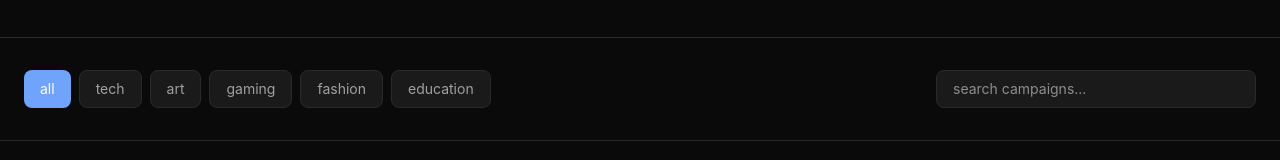
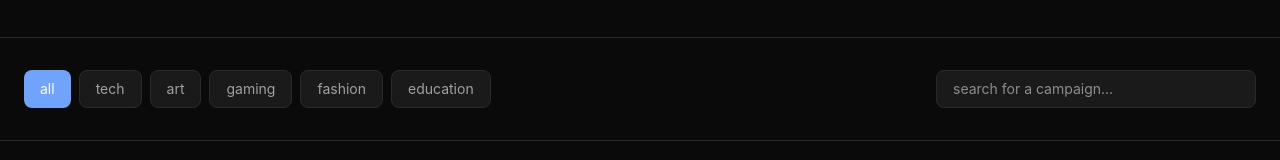
Before and after one commit to GeorgeSett/calhacks-2025, a Next.js app: page /explore in a window 1280 px wide. Shown: the part 282-442 px from the top of the page. Built offline with nearby package versions, Linux system fonts and the light colour scheme.

Commit message:
Input component

```diff
--- a/app/create/page.tsx
+++ /dev/null
@@ -1,7 +0,0 @@
-import React from "react";
-
-const page = () => {
-  return <div>page</div>;
-};
-
-export default page;
--- a/app/explore/page.tsx
+++ b/app/explore/page.tsx
@@ -3,7 +3,7 @@
 import { useState, useMemo } from "react";
 import { CampaignCard } from "@/components/CampaignCard";
 import { CategoryFilter } from "@/components/CategoryFilter";
-import { SearchBar } from "@/components/SearchBar";
+import { Input } from "@/components/ui/Input";
 import { mockCampaigns } from "@/lib/mock-data";
 import { CampaignCategory } from "@/types/campaign";
 
@@ -41,7 +41,12 @@ export default function ExplorePage() {
               selectedCategory={filter}
               onSelectCategory={setFilter}
             />
-            <SearchBar value={searchQuery} onChange={setSearchQuery} />
+            <Input
+              value={searchQuery}
+              onChange={setSearchQuery}
+              type="text"
+              placeholder="search for a campaign..."
+            />
           </div>
         </div>
       </section>
--- a/components/SearchBar.tsx
+++ b/components/ui/Input.tsx
@@ -1,13 +1,15 @@
-interface SearchBarProps {
+interface InputProps {
   value: string;
+  type: string;
+  placeholder: string;
   onChange: (value: string) => void;
 }
 
-export function SearchBar({ value, onChange }: SearchBarProps) {
+export function Input({ value, type, placeholder, onChange }: InputProps) {
   return (
     <input
-      type="text"
-      placeholder="search campaigns..."
+      type={type}
+      placeholder={placeholder}
       value={value}
       onChange={(e) => onChange(e.target.value)}
       className="w-full md:w-80 px-4 py-2 rounded-lg bg-surface border border-border text-sm focus:outline-none focus:border-accent transition-colors"
```
